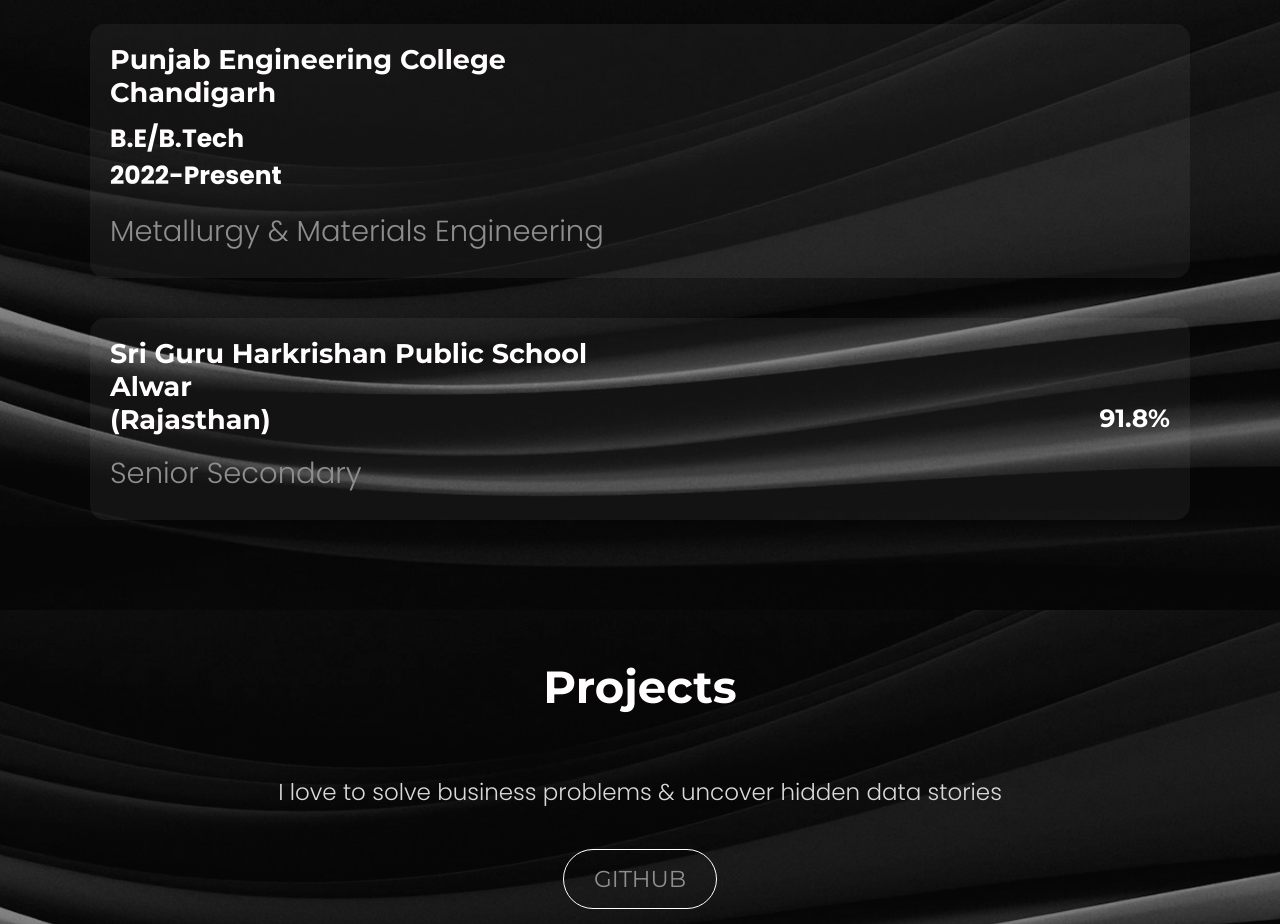
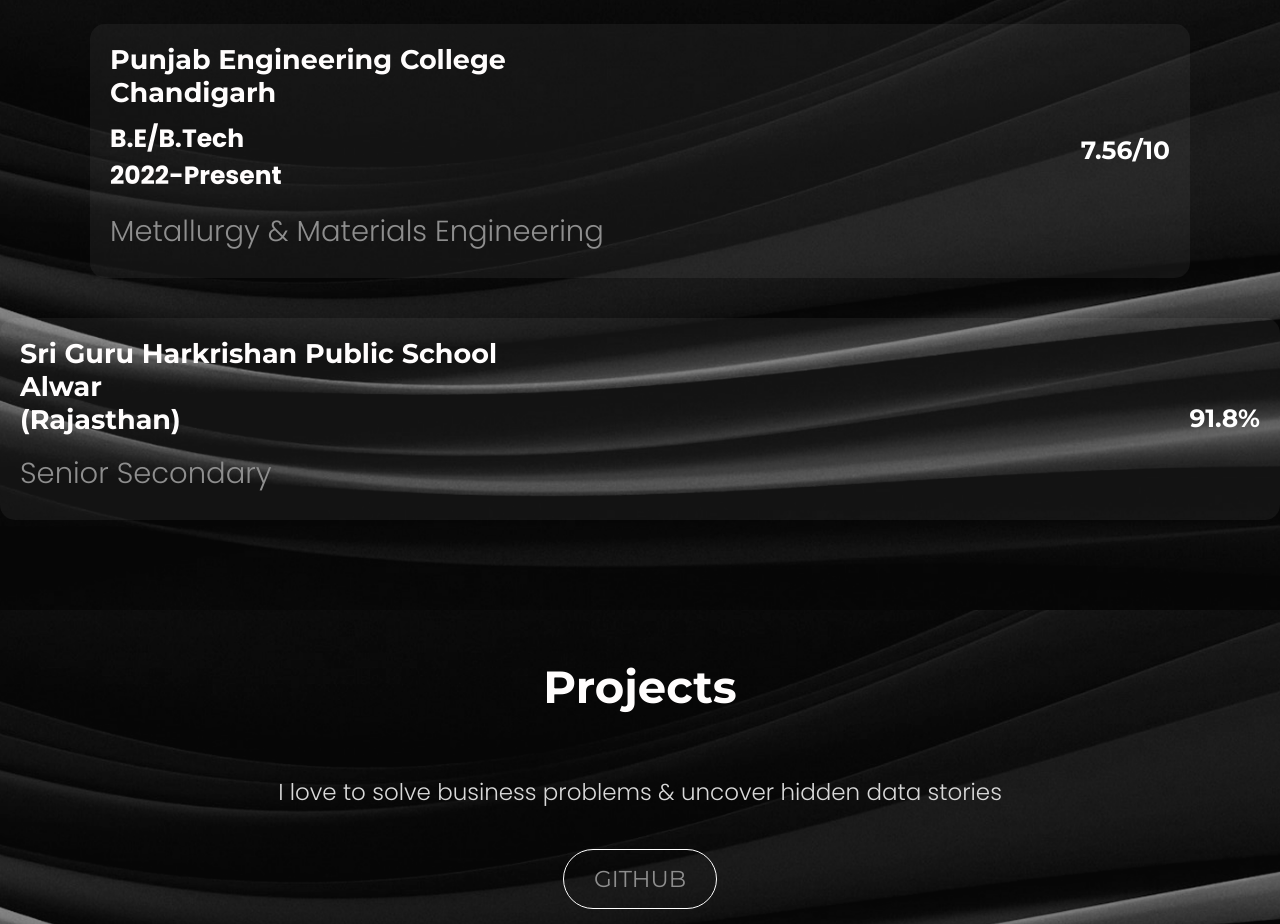
Before and after one commit to DakshBilkha/portfolio-website-personal, a plain HTML site: page index.html in a window 1280 px wide. Shown: the part 3960-4884 px from the top of the page. Drawn offline with Linux system fonts and the light colour scheme.

Commit message:
Update index.html

```diff
--- a/index.html
+++ b/index.html
@@ -162,7 +162,7 @@
                     <p>B.E/B.Tech<br>2022-Present</p>
                     <h3>Metallurgy & Materials Engineering</h3>
                 </div>
-                <div class="education-year">
+                <div class="education-year">7.56/10</div>
                     </div>
             </div>
             <div class="education-item">
```
